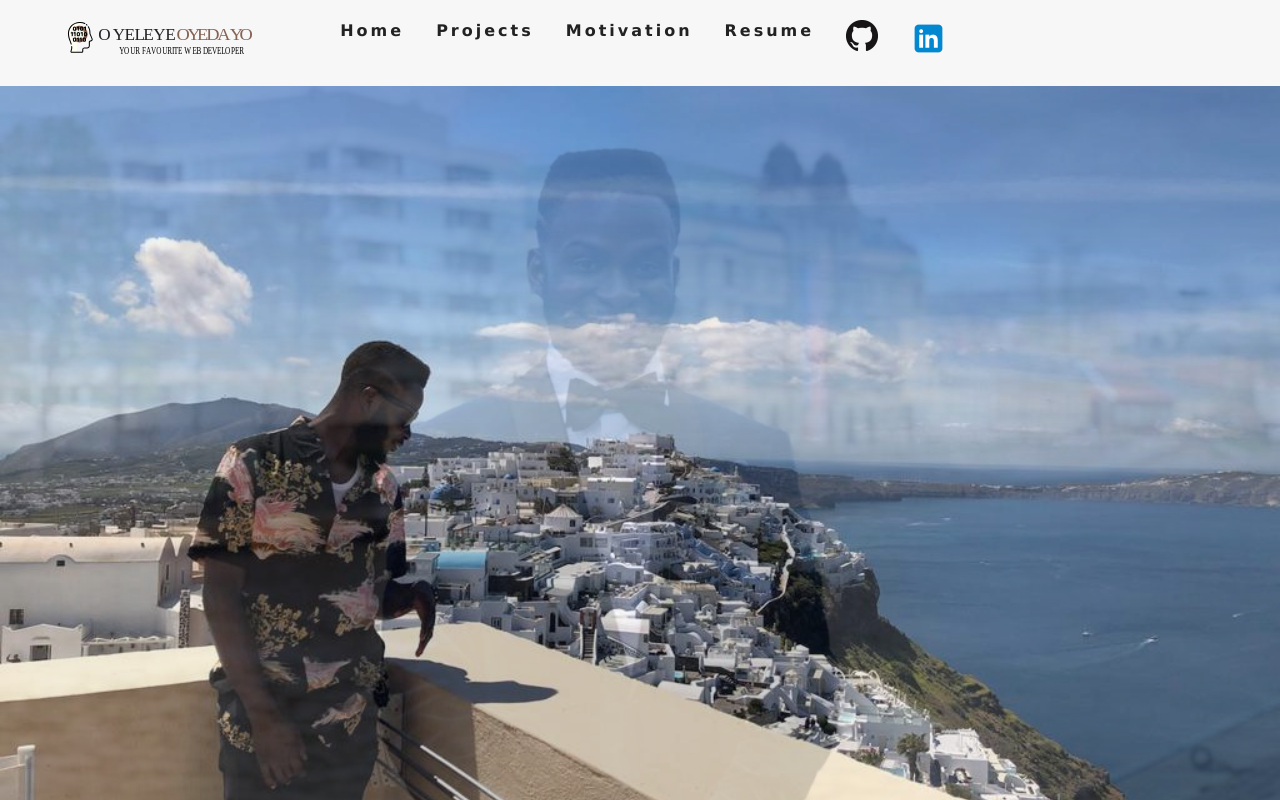
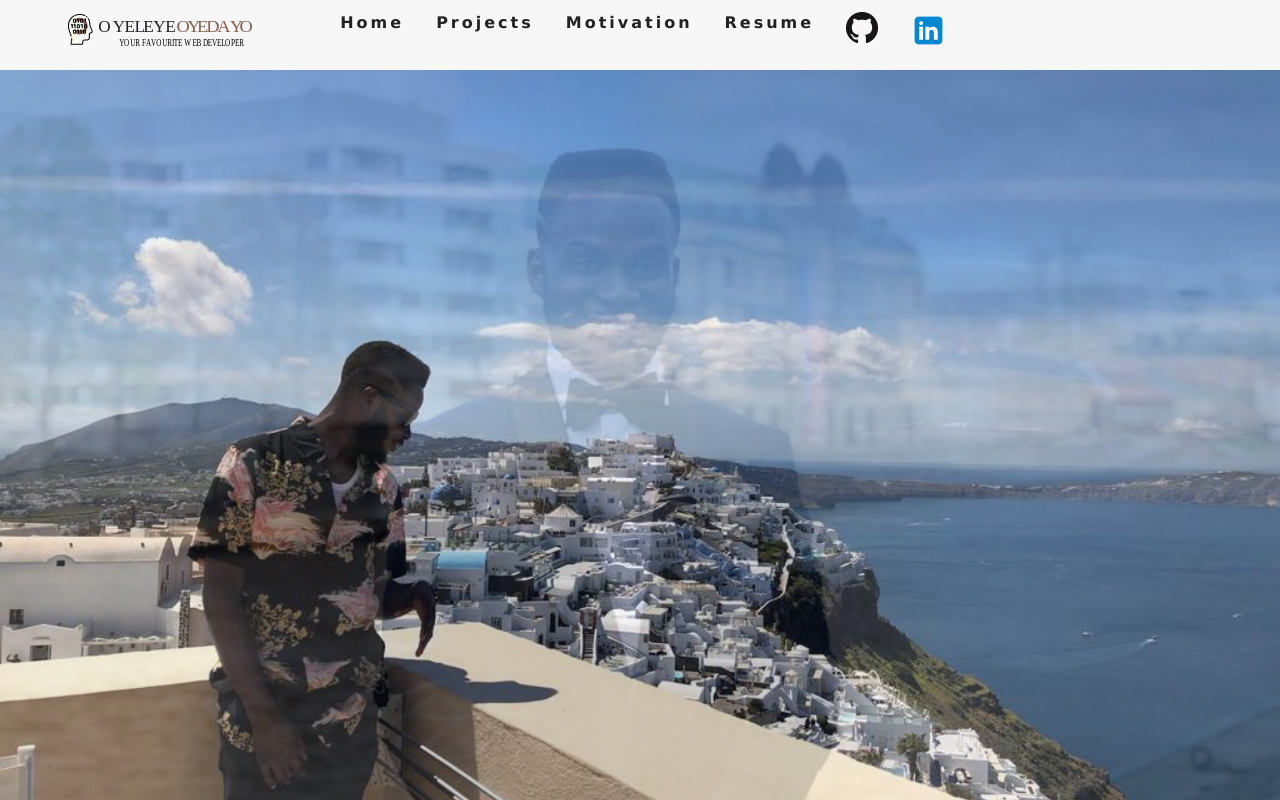
Before and after one commit to Oyeleye/My-portfolio, a React (Create React App) app: page / in a window 1280 px wide. Built offline with nearby package versions, Linux system fonts and the light colour scheme.

Commit message:
reduce navbar padding

```diff
--- a/src/App.css
+++ b/src/App.css
@@ -158,7 +158,7 @@ h6 {
   top: 0;
   left: 0;
   width: 100%;
-  padding: 0.75rem 2rem;
+  padding: 0.25rem 2rem;
   background: var(--offWhite);
   z-index: 1;
 }
```
